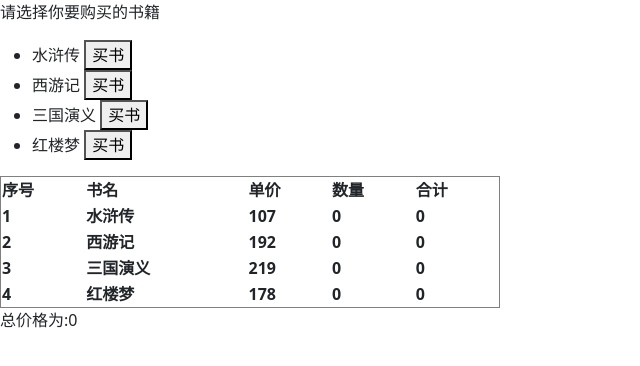
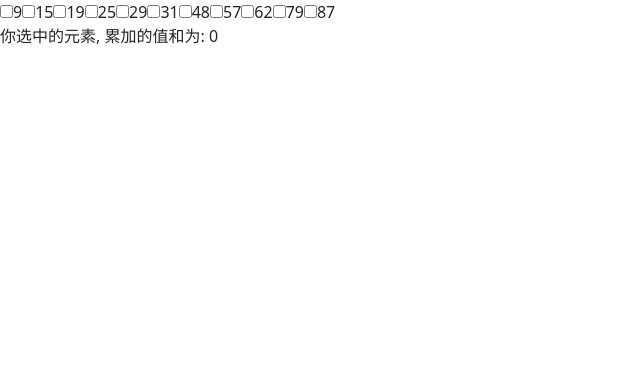
Before and after one commit to lcywgslmygzlwlt/taskDay4, a Vue app: page / in a window 1280 px wide. Shown: the top 366 px of the page, without its empty margins (0-640 px from the left). Built offline with nearby package versions, Linux system fonts and the light colour scheme.

Commit message:
完成附加练习_5.选你爱我求和

```diff
--- a/src/App.vue
+++ b/src/App.vue
@@ -1,72 +1,36 @@
 <template>
   <div>
-    <p>请选择你要购买的书籍</p>
-    <ul>
-      <li v-for="(item,index) in arr" :key="index">
-      {{item.name}}
-      <button @click.prevent="buy(item.name)">买书</button>
-      </li>
-    </ul>
-    <table border="1" width="500" cellspacing="0">
-      <tr>
-        <th>序号</th>
-        <th>书名</th>
-        <th>单价</th>
-        <th>数量</th>
-        <th>合计</th>
-      </tr>
-        <tr v-for="(item,index) in arr" :key="index">
-        <th>{{index+1}}</th>
-        <th>{{item.name}}</th>
-        <th>{{item.price}}</th>
-        <th>{{item.count}}</th>
-        <th>{{item.count * item.price}}</th>
-      </tr>
-    </table>
-    <p>总价格为:{{allPrice}} </p>
+        <!-- 无id时, 可以使用index(反正也是就地更新) -->
+    <div
+      v-for="(item, index) in arr"
+      style="display: inline-block"
+      :key="index"
+    >
+      <input type="checkbox" v-model="checkNumArr" :value="item" />
+      <span>{{ item }}</span>
+    </div>
+    <p>你选中的元素, 累加的值和为: {{ theSum }}</p>
   </div>
 </template>
 
 <script>
 export default {
-  data() {
-    return {
-      arr: [
-        {
-          name: "水浒传",
-          price: 107,
-          count: 0,
-        },
-        {
-          name: "西游记",
-          price: 192,
-          count: 0,
-        },
-        {
-          name: "三国演义",
-          price: 219,
-          count: 0,
-        },
-        {
-          name: "红楼梦",
-          price: 178,
-          count: 0,
-        },
-      ],
-    };
-  },
-  methods:{
-    buy(val){
-     const index= this.arr.findIndex(obj=>obj.name==val)
-      this.arr[index].count++
+  data(){
+    return{
+      arr:[9, 15, 19, 25, 29, 31, 48, 57, 62, 79, 87],
+       checkNumArr:[]
     }
   },
   computed:{
-    allPrice(){
-     return this.arr.reduce((sum,next)=>{
-        return sum + next.count * next.price
+    theSum(){
+     return this.checkNumArr.reduce((sum,next)=>{
+        return sum += next
       },0)
     }
   }
-};
+}
 </script>
+
+<style>
+
+</style>
```
Also changed, not shown: src/7.附加练习_4.买点书练习.vue (added, +72 -0 lines).
